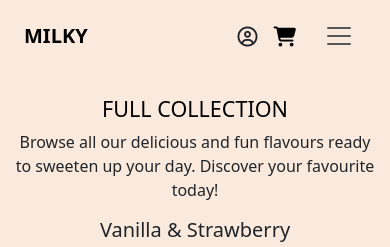
After one commit to Carokyp/Milky, a Django app: page /products/ in a window 390 px wide. The commit adds this page. Shown: the top 247 px of the page. Run offline with Django 5.2, Linux system fonts and the light colour scheme; data comes from the database, SQL or seed files in the repository; tables that the repository leaves empty hold one stand-in row (values such as "Sample post").

Commit message:
added view and url for products and separated the nav bar in snippet

```diff
--- a/milky/urls.py
+++ b/milky/urls.py
@@ -23,4 +23,5 @@ urlpatterns = [
     path('admin/', admin.site.urls),
     path('accounts/', include('allauth.urls')),
     path('', include('home.urls')),
+    path('products/', include('products.urls')),
 ] + static(settings.MEDIA_URL, document_root=settings.MEDIA_ROOT)
--- /dev/null
+++ b/products/templates/products/products.html
@@ -0,0 +1,31 @@
+{% extends 'base.html' %}
+{% load static %}
+
+{% block page_header %}
+<div class="container header-container">
+    <div class="row">
+        <div class="col-sm-12">
+        </div>
+    </div>
+</div>
+{% endblock %}
+
+{% block content %}
+<div class="container">
+    <div class="row">
+        <div class="col-sm-12 text-center">
+            <h1 class="fs-4 logo-font text-black">FULL COLLECTION</h1>
+            <p class="fs-6">Browse all our delicious and fun flavours ready to sweeten up your day. Discover your favourite today!</p>
+        </div>
+    </div>
+    <div class="row">
+        {% for product in products %}
+            <div class="col-12 col-md-6 col-lg-3 mb-4 text-center">
+                <h5>{{ product.name }}</h5>
+                <img src="{{ product.product_image.url }}" class="img-fluid" alt="{{ product.name }}">
+                <p>${{ product.price }}</p>
+            </div>
+        {% endfor %}
+    </div>
+</div>
+{% endblock %}
--- a/templates/allauth/account/email/unknown_account_subject.txt
+++ b/products/urls.py
@@ -1,4 +1,6 @@
-{% load i18n %}
-{% autoescape off %}
-{% blocktrans %}Unknown Account{% endblocktrans %}
-{% endautoescape %}
+from django.urls import path
+from . import views
+
+urlpatterns = [
+    path('', views.all_products, name='all_products'),
+]
--- a/products/views.py
+++ b/products/views.py
@@ -1,3 +1,14 @@
 from django.shortcuts import render
+from .models import Product
 
-# Create your views here.
+
+def all_products(request):
+    """View to display all products."""
+
+    products = Product.objects.all()
+
+    context = {
+        'products': products,
+    }
+
+    return render(request, 'products/products.html', context)
--- a/templates/base.html
+++ b/templates/base.html
@@ -30,81 +30,16 @@
     <header class="container-fluid fixed-top">
 
         <nav class="navbar navbar-expand-lg py-0">
-            <div class="container-fluid py-3">
+            <div class="container-fluid py-3 d-flex align-items-center">
 
                 <!-- Logo -->
                 <a class="navbar-brand fw-bold" href="{% url 'home' %}">MILKY</a>
 
-                <!-- Icons always visible on mobile (account + cart) -->
-                <div class="d-flex d-lg-none align-items-center gap-3 ms-auto me-2">
-
-                    <!-- Account dropdown -->
-                    <div class="dropdown">
-                        <a href="#" class="text-dark" data-bs-toggle="dropdown" aria-expanded="false">
-                            <i class="fa-regular fa-circle-user fa-lg"></i>
-                        </a>
-                        <ul class="dropdown-menu dropdown-menu-end">
-                            {% if request.user.is_authenticated %}
-                                {% if request.user.is_superuser %}
-                                    <li><a href="" class="dropdown-item">Products Management</a></li>
-                                {% endif %}
-                                <li><a class="dropdown-item" href="#">My Profile</a></li>
-                                <li><a class="dropdown-item" href="{% url 'account_logout' %}">Logout</a></li>
-                            {% else %}
-                                <li><a class="dropdown-item" href="{% url 'account_signup' %}">Register</a></li>
-                                <li><a class="dropdown-item" href="{% url 'account_login' %}">Login</a></li>
-                            {% endif %}
-                        </ul>
-                    </div>
-
-                    <!-- Cart -->
-                    <a href="#" class="{% if grand_total %}text-info font-weight-bold{% else %}text-black{% endif %} nav-link">
-                        <i class="fa-solid fa-cart-shopping fa-lg"></i>
-                        <p class="my-0">
-                            {% if grand_total %}
-                                <span class="badge bg-info text-white">{{ cart_items_count }}</span>
-                            {% endif %}
-                        </p>
-                    </a>
+                <div class="d-flex align-items-center gap-3 ms-auto d-lg-none">
+                    {% include 'includes/mobile_nav.html' %}
                 </div>
 
-                <!-- Burger button (no border) -->
-                <button class="navbar-toggler border-0 shadow-none" type="button" data-bs-toggle="collapse"
-                    data-bs-target="#navbarNav" aria-controls="navbarNav" aria-expanded="false"
-                    aria-label="Toggle navigation">
-                    <span class="navbar-toggler-icon"></span>
-                </button>
-
-                <!-- Desktop menu -->
-                <div class="collapse navbar-collapse" id="navbarNav">
-                    <ul class="navbar-nav me-auto">
-                        <li class="nav-item">
-                            <a class="nav-link text-dark" href="{% url 'home' %}">Home</a>
-                        </li>
-                        <li class="nav-item">
-                            <a class="nav-link text-dark" href="#">All Products</a>
-                        </li>
-                    </ul>
-
-                    <!-- Auth + Cart desktop -->
-                    <ul class="navbar-nav d-none d-lg-flex align-items-center gap-2">
-                        <li class="nav-item">
-                            <a class="nav-link text-dark" href="#">
-                                <i class="fa-solid fa-cart-shopping"></i> Cart
-                            </a>
-                        </li>
-                        {% if request.user.is_authenticated %}
-                            {% if request.user.is_superuser %}
-                                <li><a href="" class="dropdown-item text-dark">Products Management</a></li>
-                            {% endif %}
-                            <li><a class="dropdown-item text-dark" href="#">My Profile</a></li>
-                            <li><a class="dropdown-item text-dark" href="{% url 'account_logout' %}">Logout</a></li>
-                        {% else %}
-                            <li><a class="dropdown-item text-dark" href="{% url 'account_signup' %}">Register</a></li>
-                            <li><a class="dropdown-item text-dark" href="{% url 'account_login' %}">Login</a></li>
-                        {% endif %}
-                    </ul>
-                </div>
+                {% include 'includes/main_nav.html' %}
 
             </div>
         </nav>
--- /dev/null
+++ b/templates/includes/main_nav.html
@@ -0,0 +1,30 @@
+<!-- Desktop menu -->
+<div class="collapse navbar-collapse order-lg-2 flex-lg-grow-1 ms-lg-4" id="navbarNav">
+    <ul class="navbar-nav me-auto">
+        <li class="nav-item">
+            <a class="nav-link text-dark" href="{% url 'home' %}">Home</a>
+        </li>
+        <li class="nav-item">
+            <a class="nav-link text-dark" href="{% url 'all_products' %}">All Products</a>
+        </li>
+    </ul>
+
+    <!-- Auth + Cart desktop -->
+    <ul class="navbar-nav d-none d-lg-flex align-items-center gap-2">
+        <li class="nav-item">
+            <a class="nav-link text-dark" href="#">
+                <i class="fa-solid fa-cart-shopping"></i> Cart
+            </a>
+        </li>
+        {% if request.user.is_authenticated %}
+        {% if request.user.is_superuser %}
+        <li><a href="" class="dropdown-item text-dark">Products Management</a></li>
+        {% endif %}
+        <li><a class="dropdown-item text-dark" href="#">My Profile</a></li>
+        <li><a class="dropdown-item text-dark" href="{% url 'account_logout' %}">Logout</a></li>
+        {% else %}
+        <li><a class="dropdown-item text-dark" href="{% url 'account_signup' %}">Register</a></li>
+        <li><a class="dropdown-item text-dark" href="{% url 'account_login' %}">Login</a></li>
+        {% endif %}
+    </ul>
+</div>
--- /dev/null
+++ b/templates/includes/mobile_nav.html
@@ -0,0 +1,34 @@
+<!-- Account dropdown -->
+<div class="dropdown">
+    <a href="#" class="text-dark" data-bs-toggle="dropdown" aria-expanded="false">
+        <i class="fa-regular fa-circle-user fa-lg"></i>
+    </a>
+    <ul class="dropdown-menu dropdown-menu-end">
+        {% if request.user.is_authenticated %}
+        {% if request.user.is_superuser %}
+        <li><a href="" class="dropdown-item">Products Management</a></li>
+        {% endif %}
+        <li><a class="dropdown-item" href="#">My Profile</a></li>
+        <li><a class="dropdown-item" href="{% url 'account_logout' %}">Logout</a></li>
+        {% else %}
+        <li><a class="dropdown-item" href="{% url 'account_signup' %}">Register</a></li>
+        <li><a class="dropdown-item" href="{% url 'account_login' %}">Login</a></li>
+        {% endif %}
+    </ul>
+</div>
+
+<!-- Cart -->
+<a href="#" class="{% if grand_total %}text-info font-weight-bold{% else %}text-black{% endif %} nav-link">
+    <i class="fa-solid fa-cart-shopping fa-lg"></i>
+    <p class="my-0">
+        {% if grand_total %}
+        <span class="badge bg-info text-white">{{ cart_items_count }}</span>
+        {% endif %}
+    </p>
+</a>
+
+<!-- Burger button -->
+<button class="navbar-toggler border-0 shadow-none" type="button" data-bs-toggle="collapse" data-bs-target="#navbarNav"
+    aria-controls="navbarNav" aria-expanded="false" aria-label="Toggle navigation">
+    <span class="navbar-toggler-icon"></span>
+</button>
```
